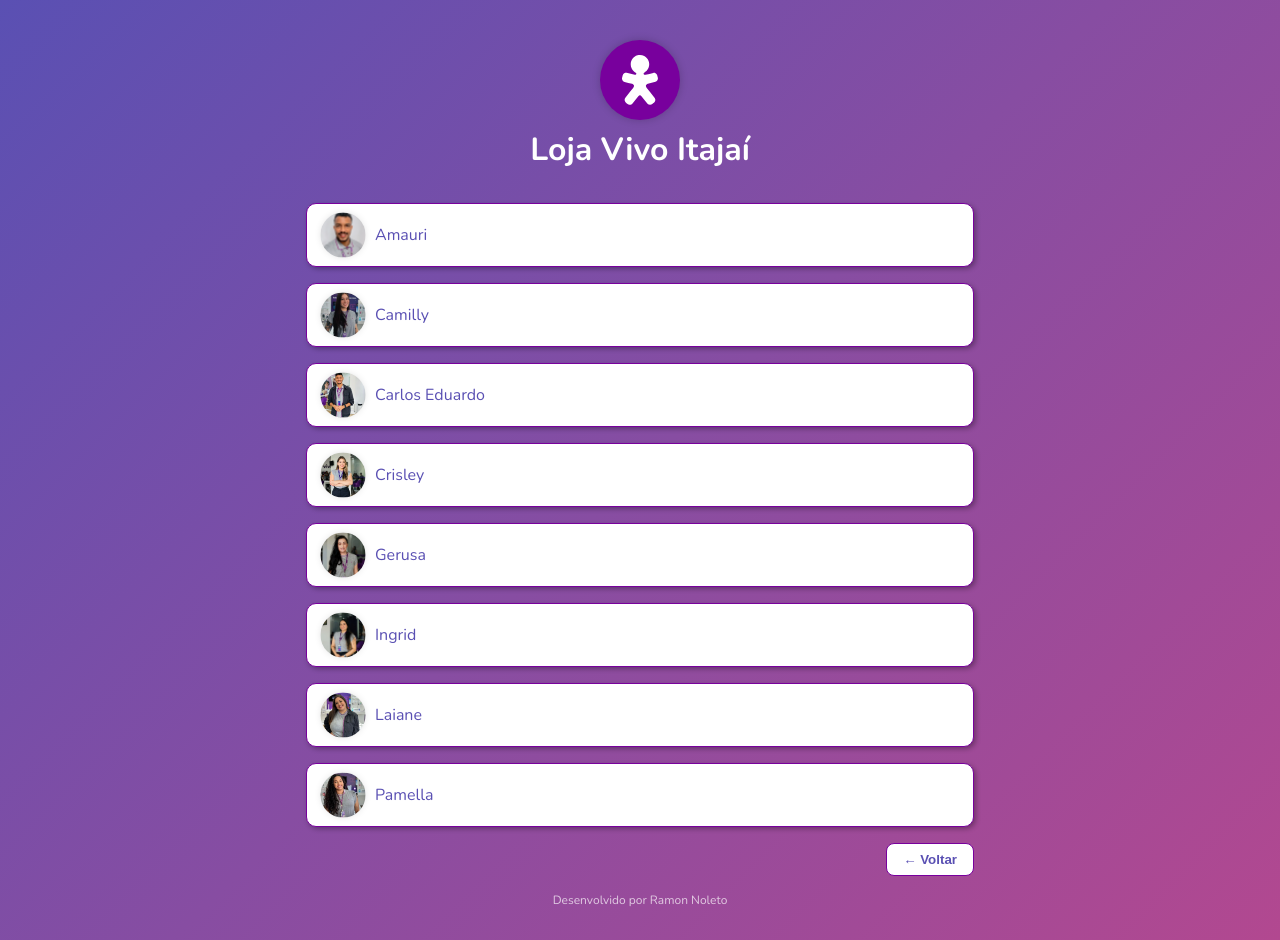
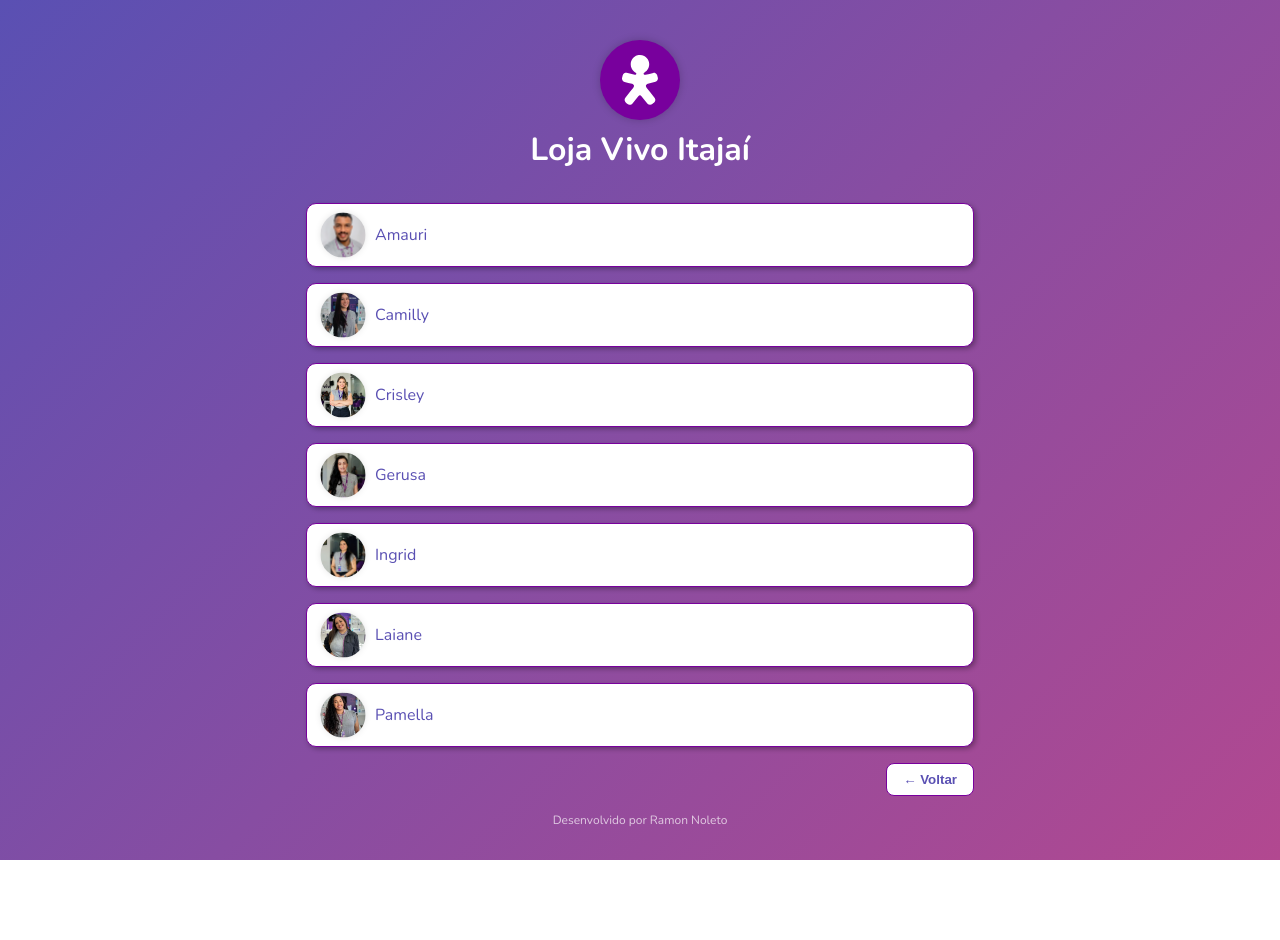
Before and after one commit to RNoleto/vivo, a Vue app: page /consultores in a window 1280 px wide. After the commit the page ends 860 px from the top, so only its background shows below. Built offline with nearby package versions, Linux system fonts and the light colour scheme.

Commit message:
Update Consultores.vue
Remove Carlos Eduardo

```diff
--- a/src/views/Consultores.vue
+++ b/src/views/Consultores.vue
@@ -19,11 +19,6 @@
         nome: 'Crisley',
         foto: '/foto/crisley.webp',
         numero: '5547992742740'
-    },
-    {
-        nome: 'Carlos Eduardo',
-        foto: '/foto/carlos.webp',
-        numero: '5547992413762'
     },
     {
         nome: 'Camilly',
```
